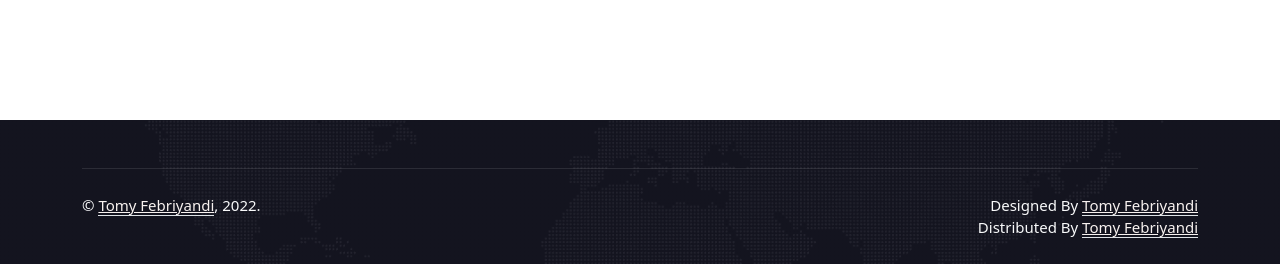
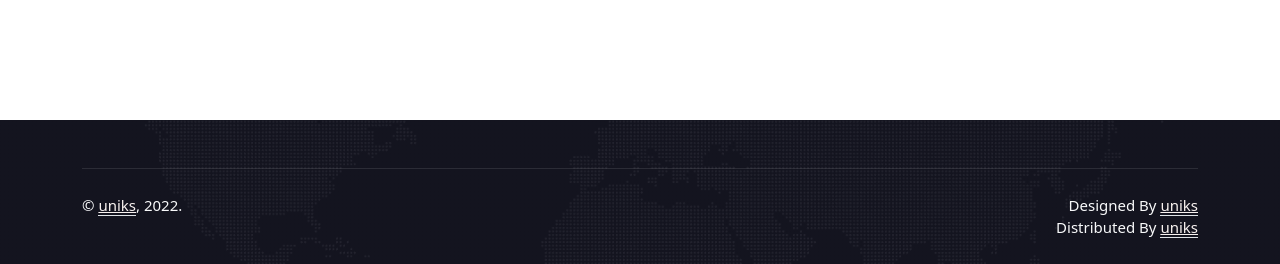
Before and after one commit to aprizal1992/sisfo_pondok_pesantren, a CodeIgniter app: page /database/index.php/sisfo/about in a window 1280 px wide. Shown: the part 3139-3403 px from the top of the page. Run offline with CodeIgniter, Linux system fonts and the light colour scheme; data comes from the database, SQL or seed files in the repository; some libraries are stand-ins or nearby versions.

Commit message:
update 2 tanggal 21/08/2022 aprizal

```diff
--- a/application/views/Template/website.php
+++ b/application/views/Template/website.php
@@ -176,12 +176,12 @@
             <div class="copyright">
                 <div class="row">
                     <div class="col-md-6 text-center text-md-start mb-3 mb-md-0">
-                        &copy; <a class="border-bottom" href="#">Tomy Febriyandi</a>, 2022.
+                        &copy; <a class="border-bottom" href="#">uniks</a>, 2022.
                     </div>
                     <div class="col-md-6 text-center text-md-end">
                         <!--/*** This template is free as long as you keep the footer author’s credit link/attribution link/backlink. If you'd like to use the template without the footer author’s credit link/attribution link/backlink, you can purchase the Credit Removal License from "https://htmlcodex.com/credit-removal". Thank you for your support. ***/-->
-                        Designed By <a class="border-bottom" href="https://htmlcodex.com">Tomy Febriyandi</a>
-                        </br>Distributed By <a class="border-bottom" href="https://themewagon.com" target="_blank">Tomy Febriyandi</a>
+                        Designed By <a class="border-bottom" href="https://htmlcodex.com">uniks</a>
+                        </br>Distributed By <a class="border-bottom" href="https://themewagon.com" target="_blank">uniks</a>
                     </div>
                 </div>
             </div>
```
